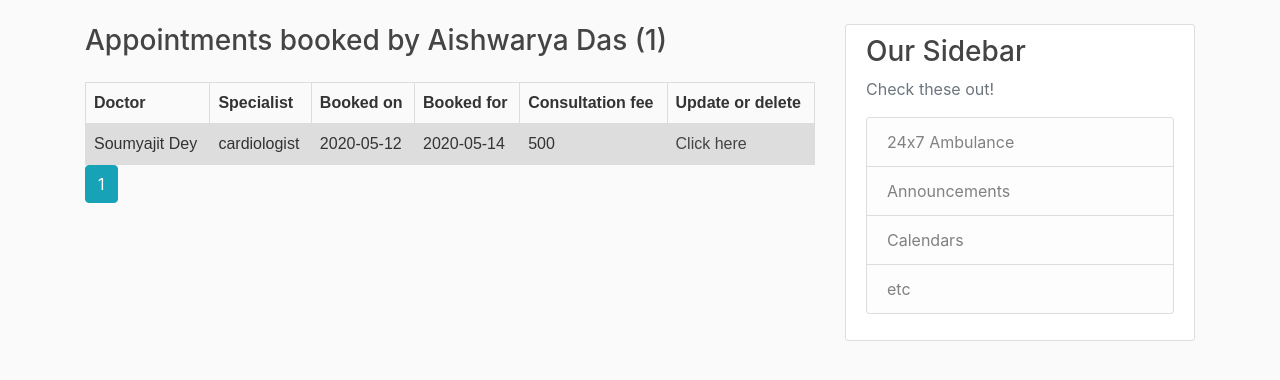
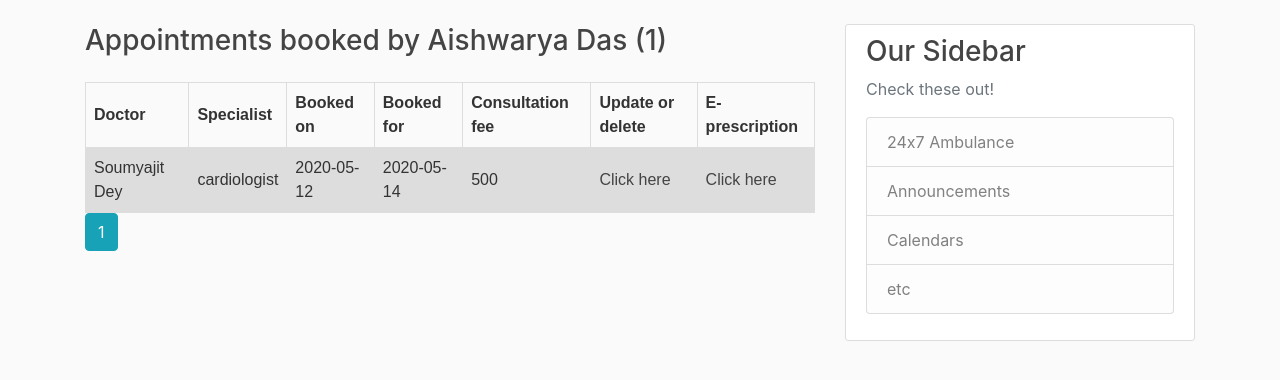
Before and after one commit to Soumyajit-Dey-660/Online-clinic, a Flask app: a page that uses hospital/templates/booked_appointments.html in a window 1280 px wide. Shown: the part 56-436 px from the top of the page. Run offline with Flask 2, Linux system fonts and the light colour scheme; data comes from the database, SQL or seed files in the repository; both versions use the stored data as it was after the commit; some libraries are stand-ins or nearby versions.

Commit message:
Updated successfully on 11-05-2020

```diff
--- a/hospital/forms.py
+++ b/hospital/forms.py
@@ -128,6 +128,7 @@ class AppointmentForm(FlaskForm):
     date = DateField('Date',format='%Y-%m-%d')
     submit = SubmitField('Book Appointment')
 
+
 class TimingForm(FlaskForm):
     monday = StringField('Monday')
     tuesday = StringField('Tuesday')
@@ -137,3 +138,8 @@ class TimingForm(FlaskForm):
     saturday = StringField('Saturday')
     sunday = StringField('Sunday')
     submit = SubmitField('Save Timings')
+
+
+class EprescriptionForm(FlaskForm):
+    content = TextAreaField('Prescribe')
+    submit = SubmitField('Save Prescription')
--- a/hospital/models.py
+++ b/hospital/models.py
@@ -19,6 +19,7 @@ class User(db.Model, UserMixin):
     image_file = db.Column(db.String(20), nullable=False, default='default.jpg')
     password = db.Column(db.String(60), nullable=False)
     appointments = db.relationship('Appointment', backref='user', lazy=True)
+    eprescriptions = db.relationship('Eprescription', backref='user', lazy=True)
 
     def get_reset_token(self, expires_sec=1800):
         s = Serializer(app.config['SECRET_KEY'], expires_sec)
@@ -48,6 +49,7 @@ class Doctor(db.Model, UserMixin):
     specialist = db.Column(db.String(50), nullable=False)
     appointments = db.relationship('Appointment', backref='doctor', lazy=True)
     timings = db.relationship('Timing', backref='doctor', lazy=True)
+    eprescriptions = db.relationship('Eprescription', backref='doctor', lazy=True)
     # posts = db.relationship('Post', backref='author', lazy=True)
 
     def get_reset_token(self, expires_sec=1800):
@@ -86,8 +88,8 @@ class Timing(db.Model):
     sunday = db.Column(db.String(50), default=None)
 
 class Eprescription(db.Model):
-    id = db.Column(db.Integer, primary_key=True, autoincrement=True)
-    content = db.Column(db.Text(), nullable=False)
+    id = db.Column(db.Integer, db.ForeignKey('appointment.id'), primary_key=True)
+    content = db.Column(db.Text(), default=None)
     doctor_id = db.Column(db.Integer, db.ForeignKey('doctor.id'), nullable=False)
     user_id = db.Column(db.Integer, db.ForeignKey('user.id'), nullable=False)
 
--- a/hospital/routes.py
+++ b/hospital/routes.py
@@ -6,7 +6,7 @@ from flask import render_template, url_for, flash, redirect, request, abort
 from hospital import app, db, bcrypt, mail
 from hospital.models import User, Doctor, Appointment, Timing, Eprescription
 from hospital.forms import (AppointmentForm, RegistrationForm, UserRegistrationForm, DoctorRegistrationForm, TimingForm,
-                              LoginForm, UpdateAccountForm, RequestResetForm, ResetPasswordForm, specialist_choices, doctor_list)
+                              EprescriptionForm, LoginForm, UpdateAccountForm, RequestResetForm, ResetPasswordForm, specialist_choices, doctor_list)
 from flask_login import login_user, current_user, logout_user, login_required
 from flask_mail import Message
 
@@ -214,6 +214,9 @@ def new_appointment():
             appointment = Appointment(booked_for=form.date.data,doctor_id=doctor.id, user=current_user)
             db.session.add(appointment)
             db.session.commit()
+            e_prescription = Eprescription(id=appointment.id,user=current_user, doctor_id=doctor.id)
+            db.session.add(e_prescription)
+            db.session.commit()
             flash('Your appointment has been booked', 'success')
             return redirect(url_for('new_appointment'))
     return render_template('new_appointment.html', title='New Appointment', form=form)
@@ -276,6 +279,7 @@ def doc_appointment_history(username):
     appointments_with = Appointment.query.filter_by(doctor=doctor)\
         .order_by(Appointment.booked_on.desc())\
         .paginate(page=page, per_page=5)
+
     return render_template('doc_booked_appointments.html', title="Appointment-history", appointments_with=appointments_with, doctor=doctor)
 
 @app.route("/timing/<string:doctor_name>", methods=['GET', 'POST'])
@@ -303,3 +307,23 @@ def timing(doctor_name):
         form.saturday.data = timing.saturday
         form.sunday.data = timing.sunday
     return render_template('timing.html', title='Update your timings', doctor_name=current_user.username, form=form)
+
+
+@app.route('/doc_e_prescription/<int:prescription_id>', methods=['GET', 'POST'])
+def doc_e_prescription(prescription_id):
+    prescription = Eprescription.query.get(prescription_id)
+    form = EprescriptionForm()
+    if form.validate_on_submit():
+        prescription.content = form.content.data
+        db.session.commit()
+        flash('Your prescription has been saved!', 'success')
+        return redirect(url_for('doc_appointment_history', username=current_user.username))
+    elif request.method == 'GET':
+        form.content.data = prescription.content
+    return render_template('doc_e_prescription.html', title="Edit-Prescription", form=form)
+
+
+@app.route('/user_e_prescription/<int:prescription_id>', methods=['GET', 'POST'])
+def user_e_prescription(prescription_id):
+    prescription = Eprescription.query.get(prescription_id)
+    return render_template('user_e_prescription.html', title="View-Prescription", prescription=prescription)
--- a/hospital/templates/booked_appointments.html
+++ b/hospital/templates/booked_appointments.html
@@ -84,6 +84,7 @@
                 <th>Booked for</th>
                 <th>Consultation fee</th>
                 <th>Update or delete</th>
+                <th>E-prescription</th>
             </tr>
           {% for appointment in appointments.items %}
             <tr>
@@ -93,6 +94,7 @@
                 <td>{{ appointment.booked_for.strftime('%Y-%m-%d') }}</td>
                 <td>{{ appointment.doctor.consultation_fee }}</td>
                 <td><a class="article-title" href="{{ url_for('appointment', appointment_id=appointment.id) }}">Click here</a></td>
+                <td><a class="article-title" href="{{ url_for('user_e_prescription', prescription_id=appointment.id) }}">Click here</a></td>
             </tr>
           {% endfor %}
         </table>
--- a/hospital/templates/doc_booked_appointments.html
+++ b/hospital/templates/doc_booked_appointments.html
@@ -88,7 +88,7 @@
                     <td>{{ appointment.user.username }}</td>
                     <td>{{ appointment.booked_on.strftime('%Y-%m-%d') }}</td>
                     <td>{{ appointment.booked_for.strftime('%Y-%m-%d') }}</td>
-                    <td><p>Click here</p></td>
+                    <td><a class="article-title" href="{{ url_for('doc_e_prescription', prescription_id=appointment.id) }}">Click here</a></td>
                 </tr>
             {% endfor %}
             </table>
```
Also changed, not shown: hospital/templates/doc_e_prescription.html (added, +27 -0 lines), hospital/templates/user_e_prescription.html (added, +12 -0 lines), hospital/site.db.
